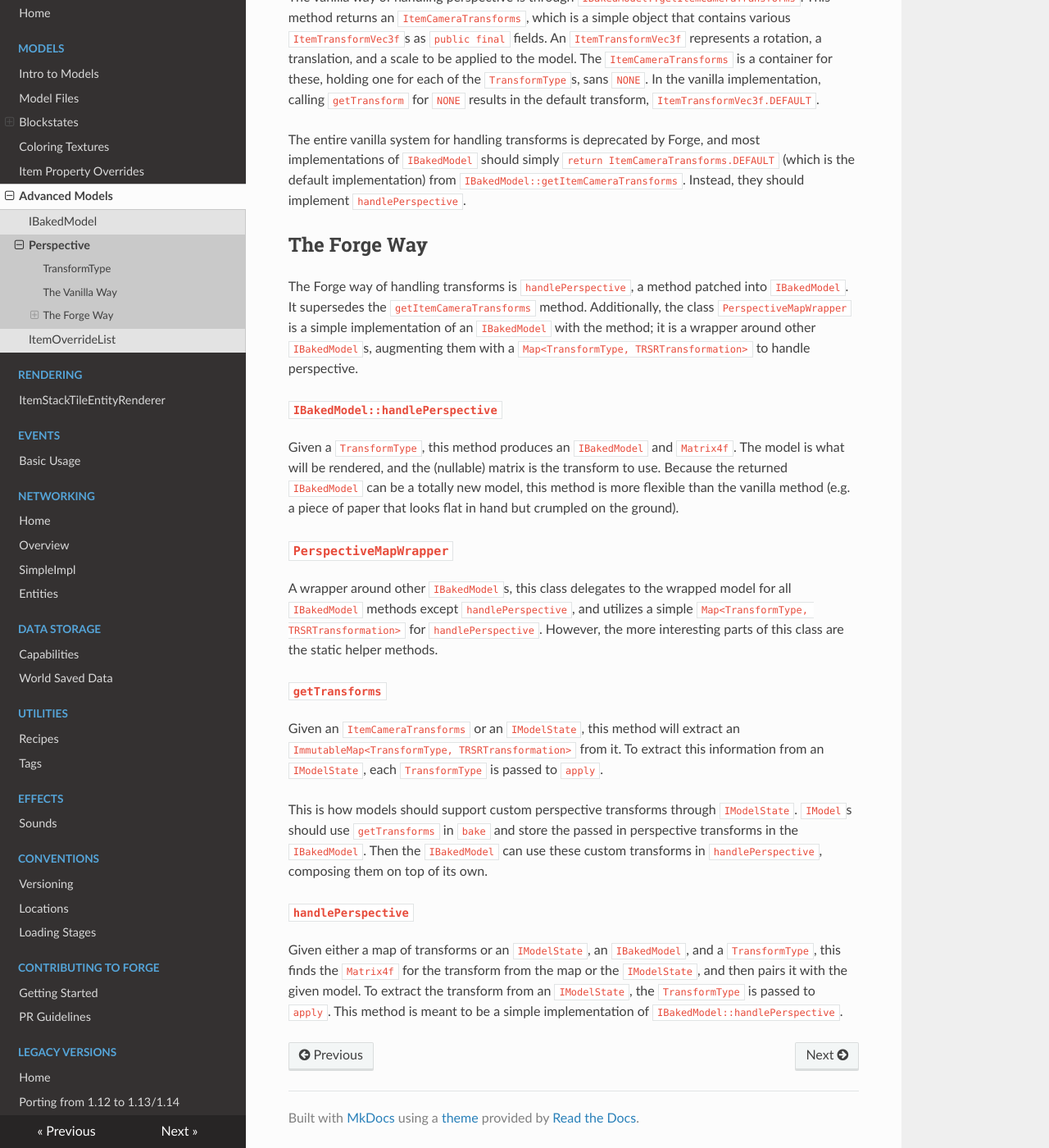
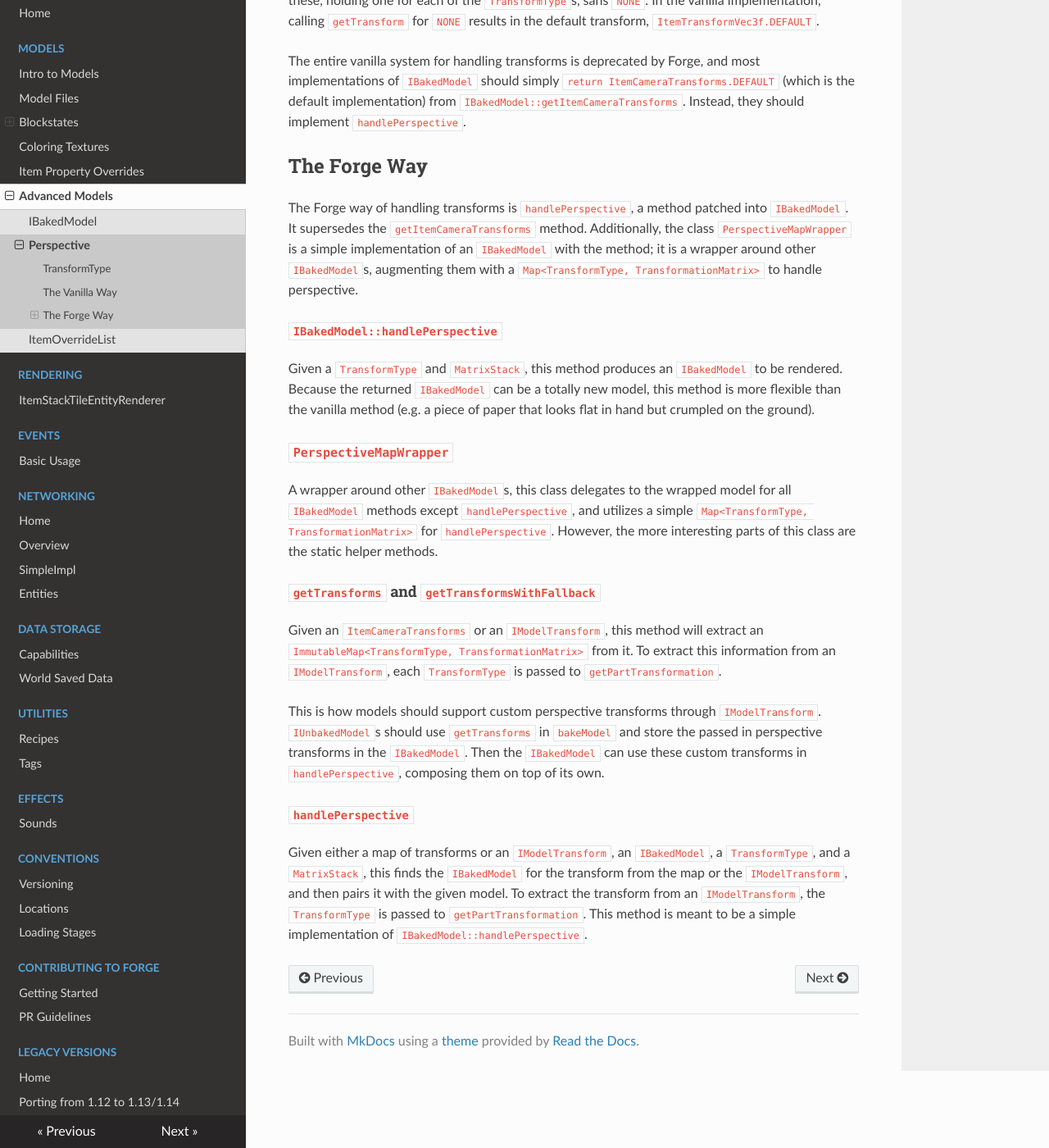
Before and after one commit to MinecraftForge/Documentation, an MkDocs documentation site: the page built from docs/models/advanced/perspective.md, in a window 1280 px wide and 1400 px high, scrolled down 972 px. Shown: the whole window at 82% size. Built offline with MkDocs 1.6.1, drawn with Linux system fonts in a browser that asks for light colours; nearby versions of some CDN libraries; some of the changed text lies outside the part shown.

Commit message:
Model Implementation Update
Should fix some choice wording having to do with the old model system.

Should menetion that handlePerspective is wrapped via IForgeBakedModel and not IBakedModel due to language in other docs.

Names that are obfuscated are not mapped as of 32.0.38.

```diff
--- a/docs/models/advanced/perspective.md
+++ b/docs/models/advanced/perspective.md
@@ -18,8 +18,6 @@ When an [`IBakedModel`][IBakedModel] is being rendered as an item, it can apply
 
 `FIXED` - Used for item frames.
 
-This enum is also patched to implement [`IModelPart`][IModelState]. This allows `IModelState`s to alter the perspective handling of models. However, the model itself must implement this behavior. (See [below][state perspective].)
-
 The Vanilla Way
 ---------------
 
@@ -30,26 +28,25 @@ The entire vanilla system for handling transforms is deprecated by Forge, and mo
 The Forge Way
 -------------
 
-The Forge way of handling transforms is `handlePerspective`, a method patched into `IBakedModel`. It supersedes the `getItemCameraTransforms` method. Additionally, the class `PerspectiveMapWrapper` is a simple implementation of an `IBakedModel` with the method; it is a wrapper around other `IBakedModel`s, augmenting them with a `Map<TransformType, TRSRTransformation>` to handle perspective.
+The Forge way of handling transforms is `handlePerspective`, a method patched into `IBakedModel`. It supersedes the `getItemCameraTransforms` method. Additionally, the class `PerspectiveMapWrapper` is a simple implementation of an `IBakedModel` with the method; it is a wrapper around other `IBakedModel`s, augmenting them with a `Map<TransformType, TransformationMatrix>` to handle perspective.
 
 #### `IBakedModel::handlePerspective`
 
-Given a `TransformType`, this method produces an `IBakedModel` and `Matrix4f`. The model is what will be rendered, and the (nullable) matrix is the transform to use. Because the returned `IBakedModel` can be a totally new model, this method is more flexible than the vanilla method (e.g. a piece of paper that looks flat in hand but crumpled on the ground).
+Given a `TransformType` and `MatrixStack`, this method produces an `IBakedModel` to be rendered. Because the returned `IBakedModel` can be a totally new model, this method is more flexible than the vanilla method (e.g. a piece of paper that looks flat in hand but crumpled on the ground).
 
 ### `PerspectiveMapWrapper`
 
-A wrapper around other `IBakedModel`s, this class delegates to the wrapped model for all `IBakedModel` methods except `handlePerspective`, and utilizes a simple `Map<TransformType, TRSRTransformation>` for `handlePerspective`. However, the more interesting parts of this class are the static helper methods.
+A wrapper around other `IBakedModel`s, this class delegates to the wrapped model for all `IBakedModel` methods except `handlePerspective`, and utilizes a simple `Map<TransformType, TransformationMatrix>` for `handlePerspective`. However, the more interesting parts of this class are the static helper methods.
 
-#### `getTransforms`
+#### `getTransforms` and `getTransformsWithFallback`
 
-Given an `ItemCameraTransforms` or an `IModelState`, this method will extract an `ImmutableMap<TransformType, TRSRTransformation>` from it. To extract this information from an `IModelState`, each `TransformType` is passed to `apply`.
+Given an `ItemCameraTransforms` or an `IModelTransform`, this method will extract an `ImmutableMap<TransformType, TransformationMatrix>` from it. To extract this information from an `IModelTransform`, each `TransformType` is passed to `getPartTransformation`.
 
-This is how models should support custom perspective transforms through `IModelState`. `IModel`s should use `getTransforms` in `bake` and store the passed in perspective transforms in the `IBakedModel`. Then the `IBakedModel` can use these custom transforms in `handlePerspective`, composing them on top of its own.
+This is how models should support custom perspective transforms through `IModelTransform`. `IUnbakedModel`s should use `getTransforms` in `bakeModel` and store the passed in perspective transforms in the `IBakedModel`. Then the `IBakedModel` can use these custom transforms in `handlePerspective`, composing them on top of its own.
 
 #### `handlePerspective`
 
-Given either a map of transforms or an `IModelState`, an `IBakedModel`, and a `TransformType`, this finds the `Matrix4f` for the transform from the map or the `IModelState`, and then pairs it with the given model. To extract the transform from an `IModelState`, the `TransformType` is passed to `apply`. This method is meant to be a simple implementation of `IBakedModel::handlePerspective`.
+Given either a map of transforms or an `IModelTransform`, an `IBakedModel`, a `TransformType`, and a `MatrixStack`, this finds the `IBakedModel` for the transform from the map or the `IModelTransform`, and then pairs it with the given model. To extract the transform from an `IModelTransform`, the `TransformType` is passed to `getPartTransformation`. This method is meant to be a simple implementation of `IBakedModel::handlePerspective`.
 
-[state perspective]: #gettransforms
 [IBakedModel]: ibakedmodel.md
 [IModelState]: imodelstate+part.md
```
Also changed, not shown: other parts of docs/models/advanced/perspective.md (+1 -1 lines), docs/models/advanced/ibakedmodel.md (+6 -9 lines), docs/models/advanced/itemoverridelist.md (+4 -8 lines), docs/models/overrides.md (+9 -7 lines), docs/models/blockstates/example.png (deleted).
